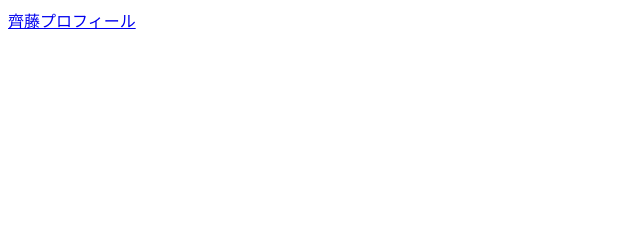
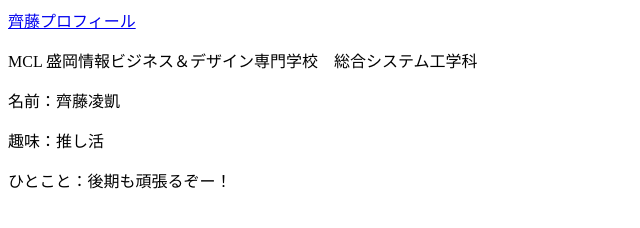
Before and after one commit to gai-manji/-, a plain HTML site: page profile_B.html in a window 1280 px wide. Shown: the whole page, without its empty margins (0-640 px from the left). Drawn offline with Linux system fonts and the light colour scheme.

Commit message:
Bのプロフィール

```diff
--- a/profile_B.html
+++ b/profile_B.html
@@ -7,5 +7,9 @@
 </head>
 <body>
     <a href="http://127.0.0.1:5500/index.html">齊藤プロフィール</a>
+    <p>MCL 盛岡情報ビジネス＆デザイン専門学校　総合システム工学科</p>
+    <p>名前：齊藤凌凱</p>
+    <p>趣味：推し活</p>
+    <p>ひとこと：後期も頑張るぞー！</p>
 </body>
 </html>
```
